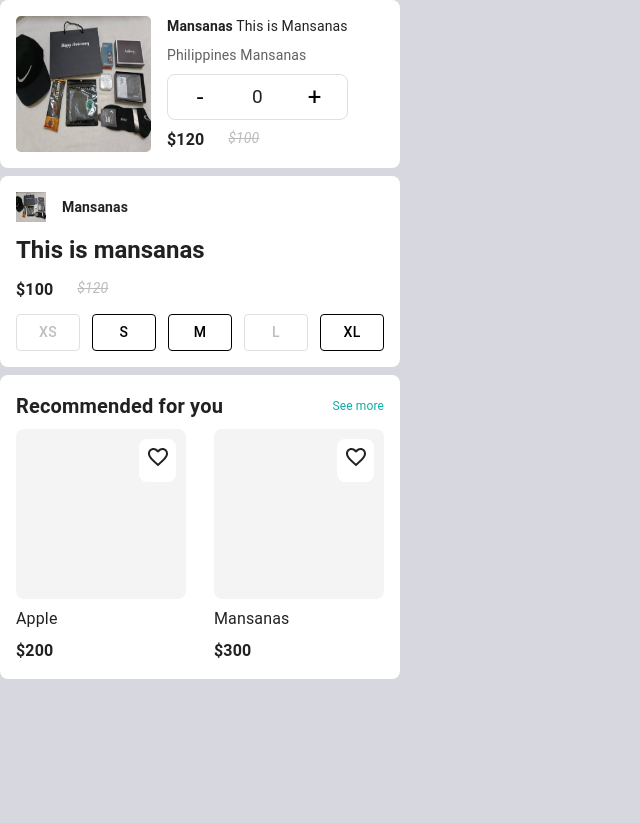
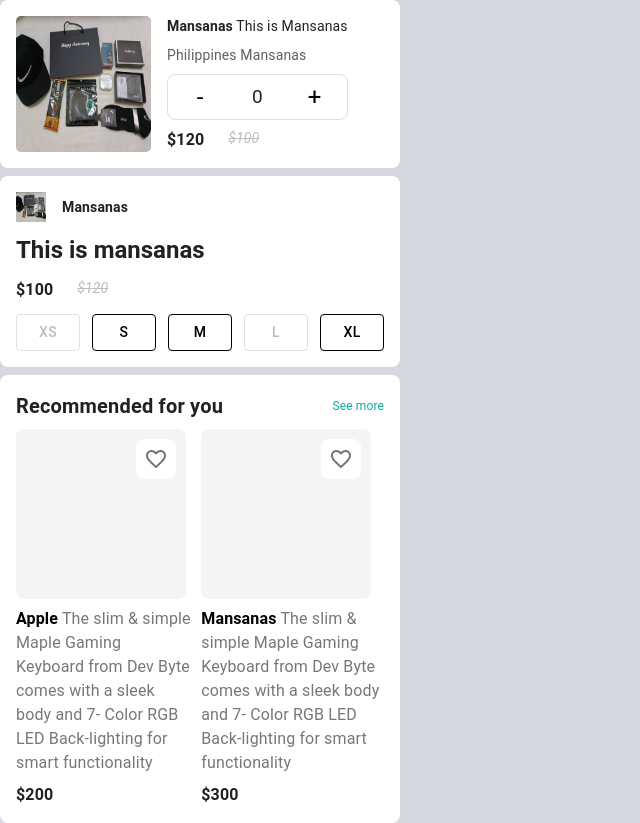
Before and after one commit to lioncio1229/SW-React-Coding-Challenge-forked-, a React (Create React App) app: page / in a window 1280 px wide. Shown: the whole page, without its empty margins (0-640 px from the left). Before the commit the page ends 800 px from the top, so only its background shows below. Built offline with nearby package versions, Linux system fonts and the light colour scheme.

Commit message:
Refactor RecommendedCard

```diff
--- a/src/components/RecommendedCard.jsx
+++ b/src/components/RecommendedCard.jsx
@@ -1,5 +1,5 @@
-import { Stack, Box, Typography } from "@mui/material";
-import { FavoriteBorderOutlined } from "@mui/icons-material";
+import { Stack, Box, Typography, IconButton } from "@mui/material";
+import { Favorite, FavoriteBorderOutlined } from "@mui/icons-material";
 
 const iconPosition = {
   position: "absolute",
@@ -7,7 +7,14 @@
   right: 10
 };
 
-const ProductCard = ({ name, price, size = 170 }) => (
+const ProductCard = ({
+  name,
+  description,
+  price,
+  size = 170,
+  isFavorite,
+  setIsFavorite,
+}) => (
   <Stack spacing={1}>
     <Box
       width={size}
@@ -16,16 +23,22 @@
       borderRadius={2}
       position="relative"
     >
-      <Box bgcolor="white" p={0.8} borderRadius={2} sx={iconPosition}>
-        <FavoriteBorderOutlined />
+      <Box bgcolor="white" borderRadius={2} sx={iconPosition}>
+        <IconButton onClick={setIsFavorite}>
+          {isFavorite ? <Favorite /> : <FavoriteBorderOutlined />}
+        </IconButton>
       </Box>
     </Box>
-    <Typography>{name}</Typography>
+    <Stack direction='row'>
+      <Typography noWrap={false} color='#767779'>
+        <b style={{color : 'black'}}>{name}</b> {description}
+      </Typography>
+    </Stack>
     <Typography fontWeight="bold">{price}</Typography>
   </Stack>
 );
 
-const RecommendedCard = ({ bgcolor = "white"}) => {
+const RecommendedCard = ({ recommendedProducts, bgcolor = "white"}) => {
   return (
     <Stack spacing={1} bgcolor={bgcolor} p={2} borderRadius={2}>
 
@@ -39,8 +52,8 @@
       </Stack>
 
       <Stack direction="row" spacing={1} justifyContent="space-between">
-        <ProductCard name="Apple" price="$200" />
-        <ProductCard name="Mansanas" price="$300" />
+        <ProductCard name="Apple" description='The slim & simple Maple Gaming Keyboard from Dev Byte comes with a sleek body and 7- Color RGB LED Back-lighting for smart functionality' price="$200" />
+        <ProductCard name="Mansanas" description='The slim & simple Maple Gaming Keyboard from Dev Byte comes with a sleek body and 7- Color RGB LED Back-lighting for smart functionality' price="$300" />
       </Stack>
     </Stack>
   );
```
